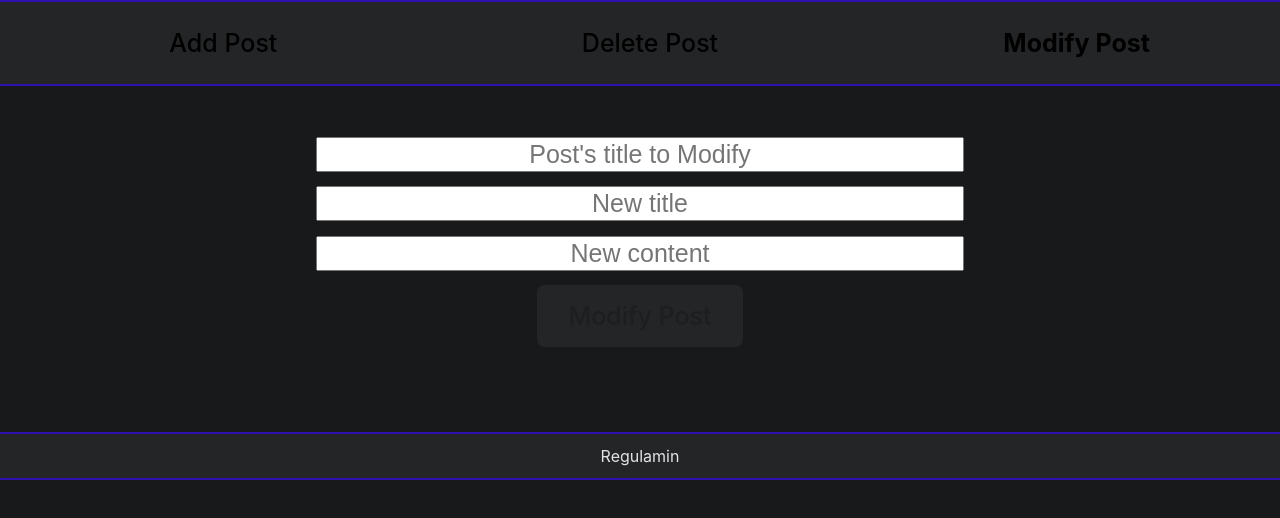
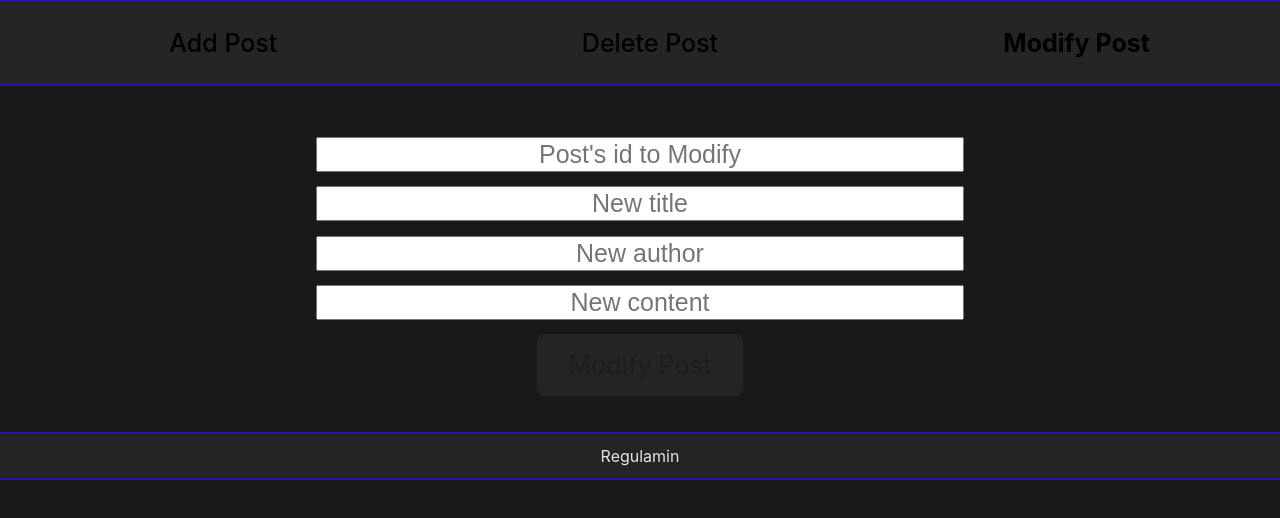
Before and after one commit to MarcelKuczek/Full_Stack_Blog_App, a React (Vite) app in the folder frontentblogapp/: page / in a window 1280 px wide. Both pictures are taken after a click on the button "Modify Post". Shown: the top 518 px of the page. Built offline with nearby package versions, Linux system fonts and the light colour scheme; no server answers.

Commit message:
add delete and modify post function

```diff
--- a/frontentblogapp/src/components/DeletePostForm.jsx
+++ b/frontentblogapp/src/components/DeletePostForm.jsx
@@ -1,26 +1,33 @@
 import { useState } from "react";
 
-export const DeletePostForm = ({ onDeletePost }) => {
-  const [title, setTitle] = useState("");
+export const DeletePostForm = () => {
+  const [id, setId] = useState("");
+
+  const onDeletePost = async ({ id }) => {
+    fetch(`http://localhost:8080/posts/${id}`, {
+      method: "DELETE",
+    });
+  };
+
   return (
     <form
       onSubmit={(e) => {
         e.preventDefault();
-        onDeletePost({ title });
+        onDeletePost({ id });
       }}
     >
       <div>
         <input
-          defaultValue={title}
+          value={id}
           onChange={(e) => {
-            setTitle(e.target.value);
+            setId(e.target.value);
           }}
-          id="title"
+          id="id"
           type="text"
-          placeholder="Post's title to delete"
+          placeholder="Post's id to delete"
         />
       </div>
-      <button className="form-button" disabled={title.length === 0}>
+      <button className="form-button" disabled={id.length === 0}>
         Delete Post
       </button>
     </form>
--- a/frontentblogapp/src/components/ModifyPostForm.jsx
+++ b/frontentblogapp/src/components/ModifyPostForm.jsx
@@ -1,24 +1,38 @@
 import { useState } from "react";
 
-export const ModifyPostForm = ({ onModifyPost }) => {
-  const [actualTitle, setActualTitle] = useState("");
+export const ModifyPostForm = () => {
+  const [id, setId] = useState("");
   const [newTitle, setNewTitle] = useState("");
   const [newContent, setNewContent] = useState("");
+  const [newAuthor, setNewAuthor] = useState("");
+
+  const handleSubmit = async (e) => {
+    e.preventDefault();
+
+    const post = {
+      id,
+      title: newTitle,
+      content: newContent,
+      author: newAuthor,
+    };
+    fetch("http://localhost:8080/posts", {
+      method: "PUT",
+      headers: {
+        "Content-Type": "application/json",
+      },
+      body: JSON.stringify(post),
+    });
+  };
 
   return (
-    <form
-      onSubmit={(e) => {
-        e.preventDefault();
-        onModifyPost({ actualTitle, newTitle, newContent });
-      }}
-    >
+    <form onSubmit={handleSubmit}>
       <div>
         <input
-          value={actualTitle}
-          onChange={(e) => setActualTitle(e.target.value)}
-          id="actualTitle"
+          value={id}
+          onChange={(e) => setId(e.target.value)}
+          id="id"
           type="text"
-          placeholder="Post's title to Modify"
+          placeholder="Post's id to Modify"
         />
       </div>
       <div>
@@ -32,6 +46,15 @@ export const ModifyPostForm = ({ onModifyPost }) => {
       </div>
       <div>
         <input
+          value={newAuthor}
+          onChange={(e) => setNewAuthor(e.target.value)}
+          id="newAuthor"
+          type="text"
+          placeholder="New author"
+        />
+      </div>
+      <div>
+        <input
           value={newContent}
           onChange={(e) => setNewContent(e.target.value)}
           id="newContent"
@@ -39,7 +62,7 @@ export const ModifyPostForm = ({ onModifyPost }) => {
           placeholder="New content"
         />
       </div>
-      <button className="form-button" disabled={actualTitle.length === 0}>
+      <button className="form-button" disabled={id.length === 0}>
         Modify Post
       </button>
     </form>
--- a/frontentblogapp/src/components/PostBoard.jsx
+++ b/frontentblogapp/src/components/PostBoard.jsx
@@ -14,7 +14,11 @@ export const PostBoard = () => {
     <>
       {posts.map((post) => (
         <div key={post.id} className="post">
-          <h2>{post.title}</h2>
+          <h2>
+            {post.id}
+            <span>. </span>
+            {post.title}
+          </h2>
           <h3>{post.author}</h3>
           {post.content}
         </div>
```
